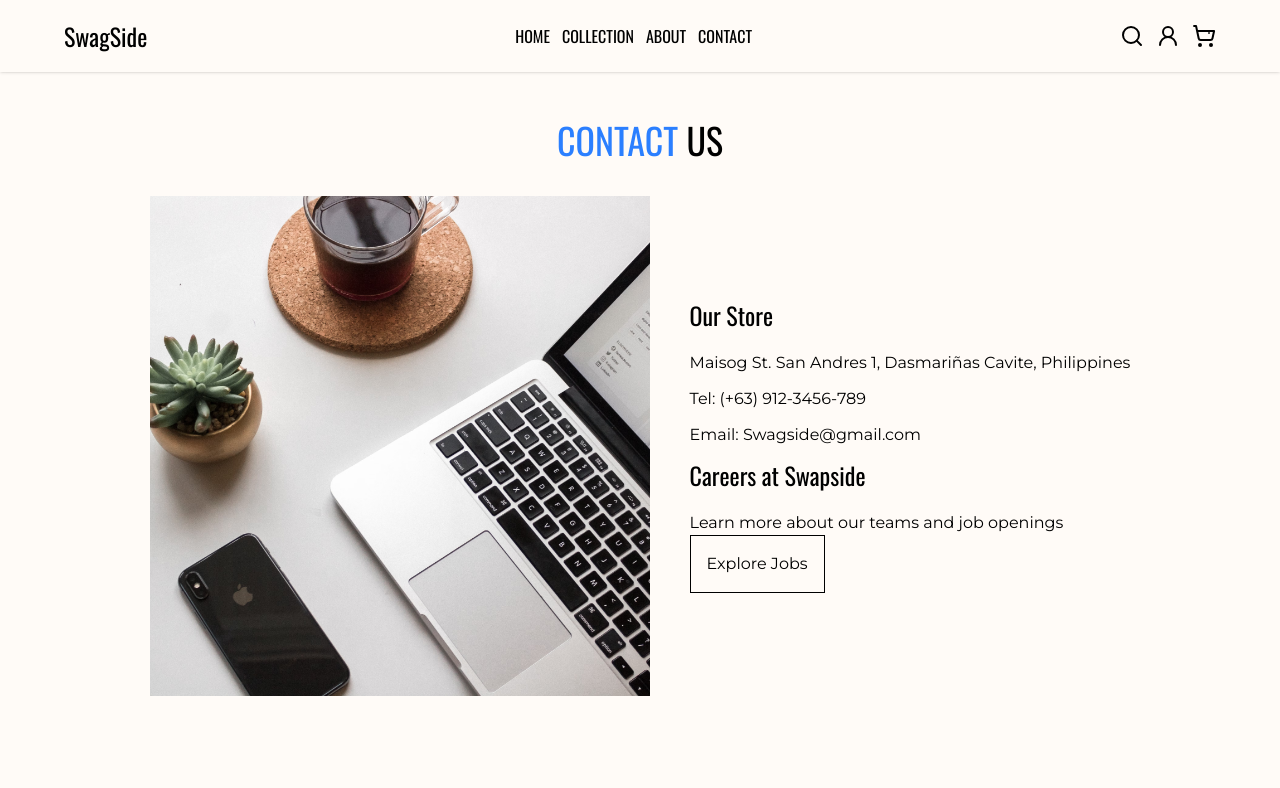
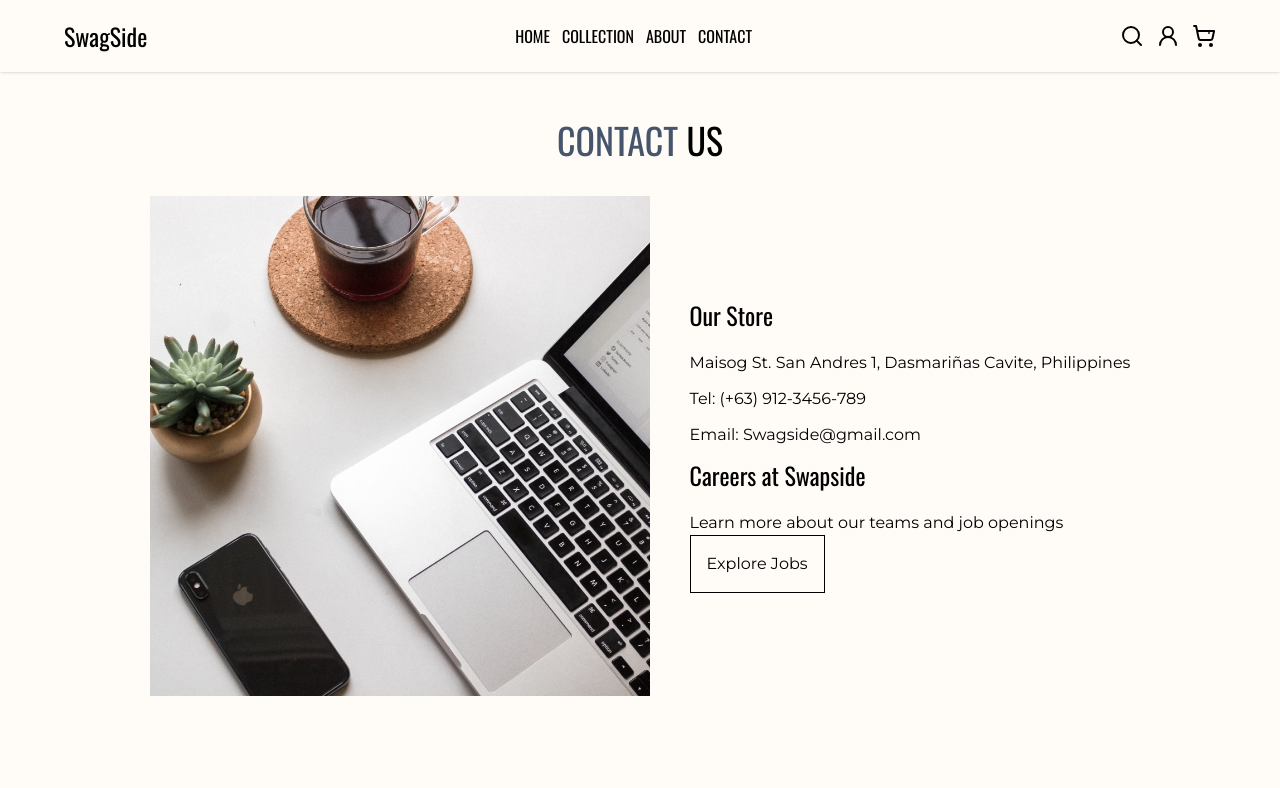
Before and after one commit to ralphreevencarandang/Swagside, a React (Vite) app in the folder frontend/: page /contact in a window 1280 px wide. Shown: the top 788 px of the page. Built offline with nearby package versions, Linux system fonts and the light colour scheme.

Commit message:
Change the header color

```diff
--- a/frontend/src/root/pages/About.jsx
+++ b/frontend/src/root/pages/About.jsx
@@ -5,7 +5,7 @@ import Subscription from '../../sections/Subscription'
 const About = () => {
   return (
     <section className='pt-25 '>
-        <h1 className='font-oswald text-5xl mb-4 text-center py-5'><span className='text-blue-500'>About</span> us</h1>
+        <h1 className='font-oswald text-5xl mb-4 text-center py-5'><span className='text-slate-600'>About</span> us</h1>
 
 
         <div className='flex flex-col lg:flex-row gap-10' >
--- a/frontend/src/root/pages/Contact.jsx
+++ b/frontend/src/root/pages/Contact.jsx
@@ -4,7 +4,7 @@ import Subscription from '../../sections/Subscription'
 const Contact = () => {
   return (
     <section className='pt-25'>
-        <h1 className='font-oswald text-4xl mb-4 text-center py-5'><span className='text-blue-500'>CONTACT</span> US</h1>
+        <h1 className='font-oswald text-4xl mb-4 text-center py-5'><span className='text-slate-600'>CONTACT</span> US</h1>
 
         <div className='flex flex-col justify-center sm:items-center sm:flex-row  gap-10'>
 
--- a/frontend/src/sections/BestSellers.jsx
+++ b/frontend/src/sections/BestSellers.jsx
@@ -7,7 +7,7 @@ const BestSellers = ({result}) => {
   return (
     <section className='py-20'>
       <div className='text-center mb-10'>
-          <h1 className='font-oswald text-5xl mb-4'><span className='text-blue-500'>Best</span> Sellers</h1>
+          <h1 className='font-oswald text-5xl mb-4'><span className='text-slate-600'>Best</span> Sellers</h1>
           <p>Lorem ipsum dolor sit amet consectetur adipisicing elit. Dolor, aut?</p>
       </div>
 
--- a/frontend/src/sections/LatestCollection.jsx
+++ b/frontend/src/sections/LatestCollection.jsx
@@ -8,7 +8,7 @@ const LatestCollection = ({result}) => {
   return (
     <section className='mb-10'>
       <div className='text-center mb-10'>
-          <h1 className='font-oswald text-5xl mb-4'><span className='text-blue-500'>Latest</span> Collection</h1>
+          <h1 className='font-oswald text-5xl mb-4'><span className='text-slate-600'>Latest</span> Collection</h1>
           <p>Lorem ipsum dolor sit amet consectetur adipisicing elit. Dolor, aut?</p>
       </div>
 
```
Also changed, not shown: 1 other file (tests, documents, lock files or other folders).
